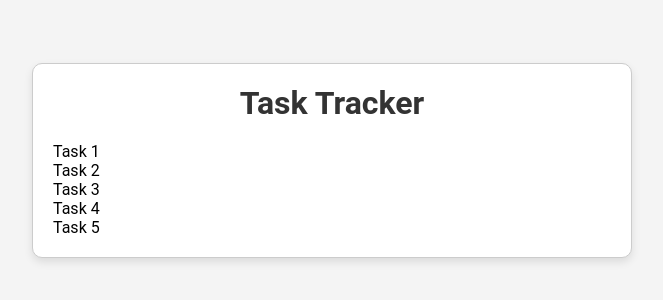
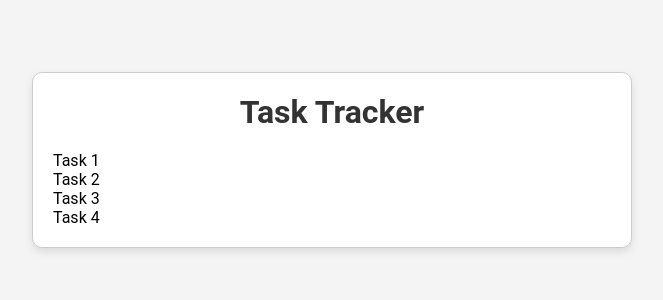
Before and after one commit to AkshayaShaji731/git, a plain HTML site: page index.html in a window 1280 px wide. Shown: the part 240-540 px from the top of the page, without its empty margins (308-971 px from the left). Drawn offline with Linux system fonts and the light colour scheme.

Commit message:
removed one task

```diff
--- a/index.html
+++ b/index.html
@@ -14,7 +14,7 @@
         <li>Task 2</li>
         <li>Task 3</li>
         <li>Task 4</li>
-        <li>Task 5</li>
+
       </ul>
     </div>
 
```
